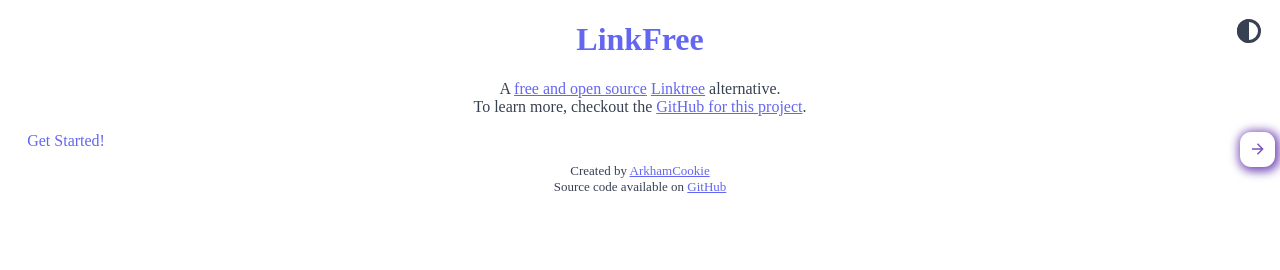
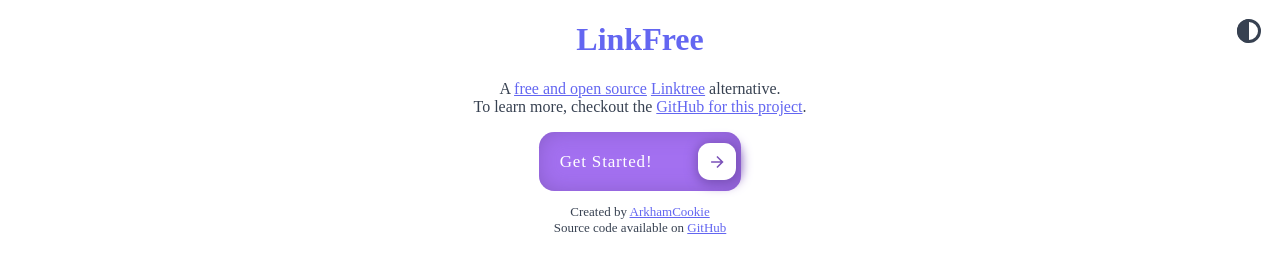
Before and after one commit to ArkhamCookie/linkfree, a website: page public/index.html in a window 1280 px wide. Drawn offline with Linux system fonts and the light colour scheme.

Commit message:
fix: add missing btn class

```diff
--- a/public/index.html
+++ b/public/index.html
@@ -31,7 +31,7 @@
         To learn more, checkout the <a href="https://github.com/ArkhamCookie/linkfree">GitHub for this project</a>.
     </p>
 
-    <a aria-label="link to get started" id="get-started" href="/public/app.html">
+    <a aria-label="link to get started" class="btn" id="get-started" href="/public/app.html">
         Get Started!
         <div id="get-started-icon">
             <svg aria-label="get started arrow icon" id="get-started-svg" height="24" width="24" viewBox="0 0 24 24" xmlns="http://www.w3.org/2000/svg">
```
